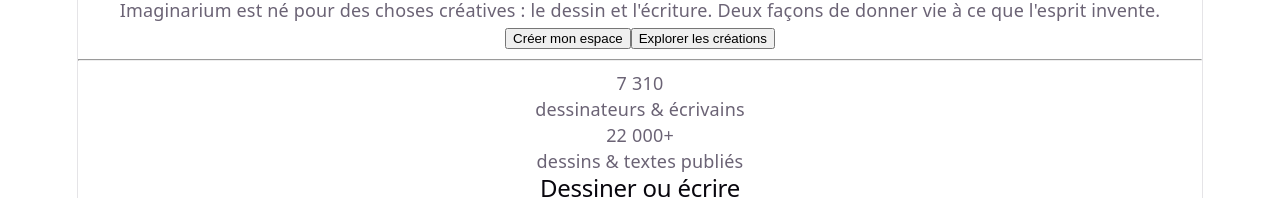
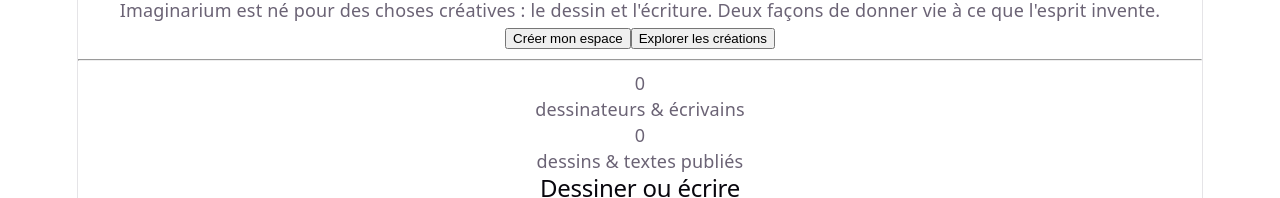
Before and after one commit to antoineLAU/imaginarium, a React app in the folder frontend/: page / in a window 1280 px wide. Shown: the part 171-369 px from the top of the page. Built offline with nearby package versions, Linux system fonts and the light colour scheme; the HTML template or start-up script is replaced by a standard one.

Commit message:
accueil: stats a 0 en attendant vrais chiffres

```diff
--- a/frontend/src/page/accueil/Accueil.jsx
+++ b/frontend/src/page/accueil/Accueil.jsx
@@ -18,12 +18,12 @@
           <hr />
           <div>
             <div className="stat">
-              <div className="stat-number">7 310</div>
+              <div className="stat-number">0</div>
               <div className="stat-label">dessinateurs &amp; écrivains</div>
             </div>
 
             <div className="stat">
-              <div className="stat-number">22 000+</div>
+              <div className="stat-number">0</div>
               <div className="stat-label">dessins &amp; textes publiés</div>
             </div>
           </div>
```
